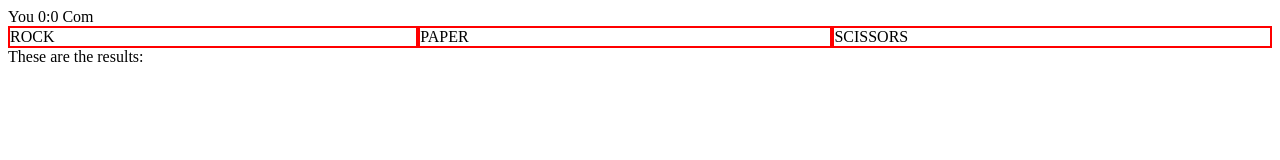
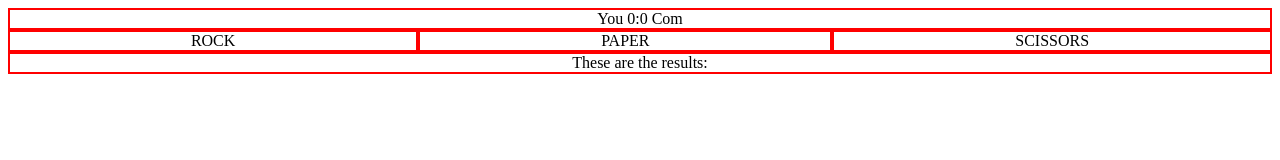
Before and after one commit to sup3rb0b/odin-rps, a plain HTML site: page index.html in a window 1280 px wide. Drawn offline with Linux system fonts and the light colour scheme.

Commit message:
Add result and score to the main style of the page

```diff
--- a/style.css
+++ b/style.css
@@ -1,9 +1,17 @@
+
+
 .choices{
     display: flex;
 }
+
+.result,
+.score,
 .rock,
 .paper,
 .scissors{
+    display: flex;
+    justify-content: center;
     flex-grow: 1;
+
     border: 2px solid red;
 }
```
